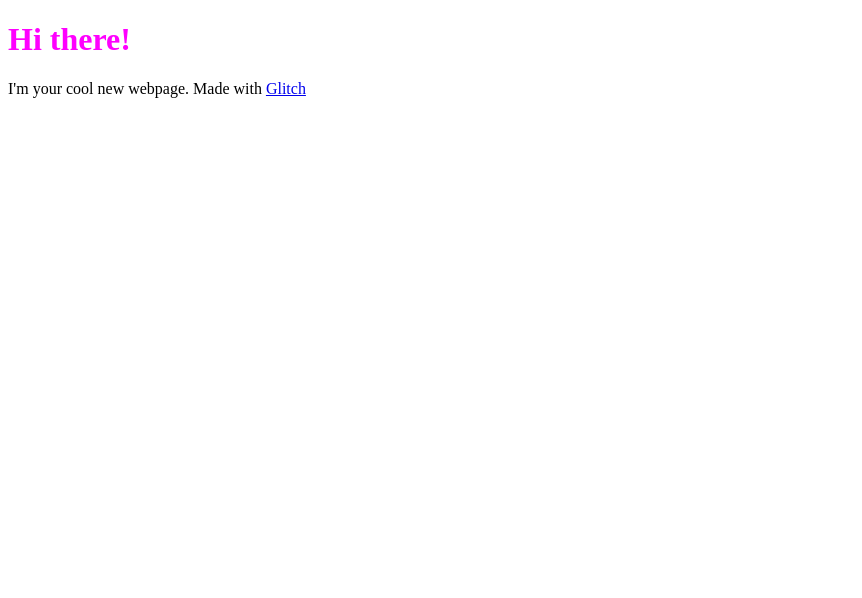
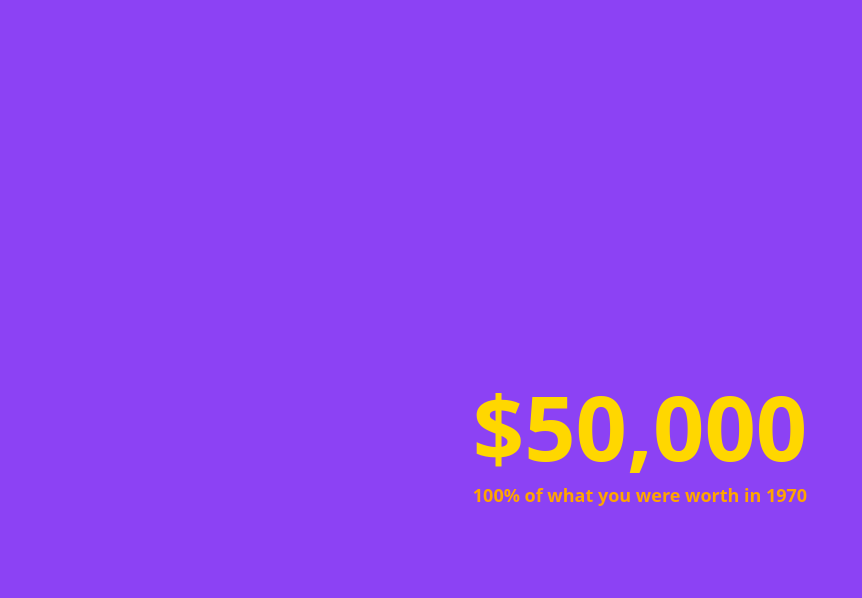
Before and after one commit to MatthewStanciu/era-project, a website: page index.html in a window 1280 px wide. Shown: the whole page, without its empty margins (0-862 px from the left). Drawn offline with Linux system fonts and the light colour scheme.

Commit message:
added basic frontend

```diff
--- a/index.html
+++ b/index.html
@@ -1,7 +1,7 @@
 <!DOCTYPE html>
 <html>
   <head>
-    <title>Hello!</title>
+    <title>The 1970s</title>
     <meta charset="utf-8">
     <meta http-equiv="X-UA-Compatible" content="IE=edge">
     <meta name="viewport" content="width=device-width, initial-scale=1">
@@ -9,10 +9,7 @@
     <script src="/script.js" defer></script>
   </head>
   <body>
-    <h1>Hi there!</h1>
-    <p>
-      I'm your cool new webpage. Made with
-      <a href="https://www.glitch.com">Glitch</a>
-    </p>
+    <h1>$50,000</h1>
+    <h2>100% of what you were worth in 1970</h2>
   </body>
 </html>
--- a/styles.css
+++ b/styles.css
@@ -1,3 +1,27 @@
 h1 {
-  color: fuchsia;
+  color: gold;
+  font-family: 'Open Sans', -apple-system, BlinkMacSystemFont, 'Avenir Next', 'Helvetica Neue', Roboto, 'Segoe UI', sans-serif;
+  font-size:90px;
+  left: 0;
+  line-height:200px;
+  margin: auto;
+  margin-top:-100px;
+  position:absolute;
+  text-align:center;
+  top:20%;
+  width:100%;
 }
+body {
+  color: orange;
+  background-color: #8c42f4;
+  font-family: 'Open Sans', -apple-system, BlinkMacSystemFont, 'Avenir Next', 'Helvetica Neue', Roboto, 'Segoe UI', sans-serif;
+  font-size:12px;
+  left:0;
+  line-height:200px;
+  margin:auto;
+  margin-top:-100px;
+  position:absolute;
+  text-align:center;
+  top:60%;
+  width:100%;
+}
```
